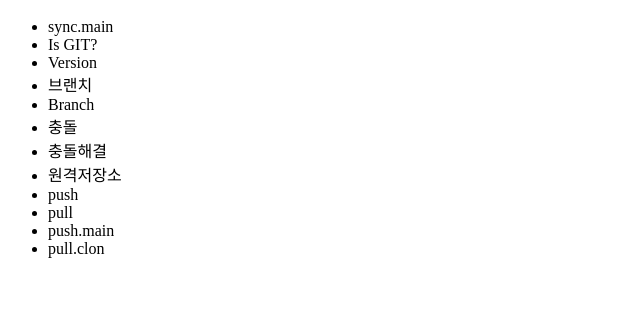
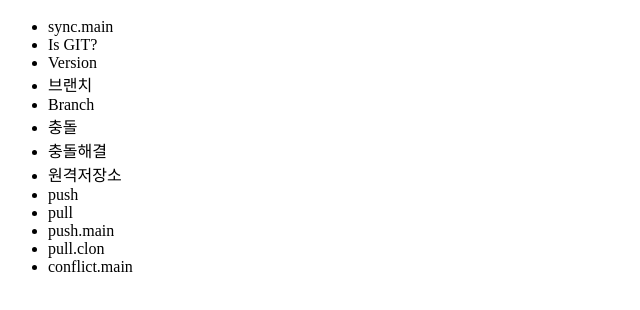
Before and after one commit to dtpt2000/opentutorial, a plain HTML site: page index.html in a window 1280 px wide. Shown: the part 48-358 px from the top of the page, without its empty margins (0-640 px from the left). Drawn offline with Linux system fonts and the light colour scheme.

Commit message:
add conflict.main

```diff
--- a/index.html
+++ b/index.html
@@ -20,6 +20,7 @@
             <li>pull</li>
             <li>push.main</li>
             <li>pull.clon</li>
+            <li>conflict.main</li>
         </ul>
     </body>
 </html>
```
